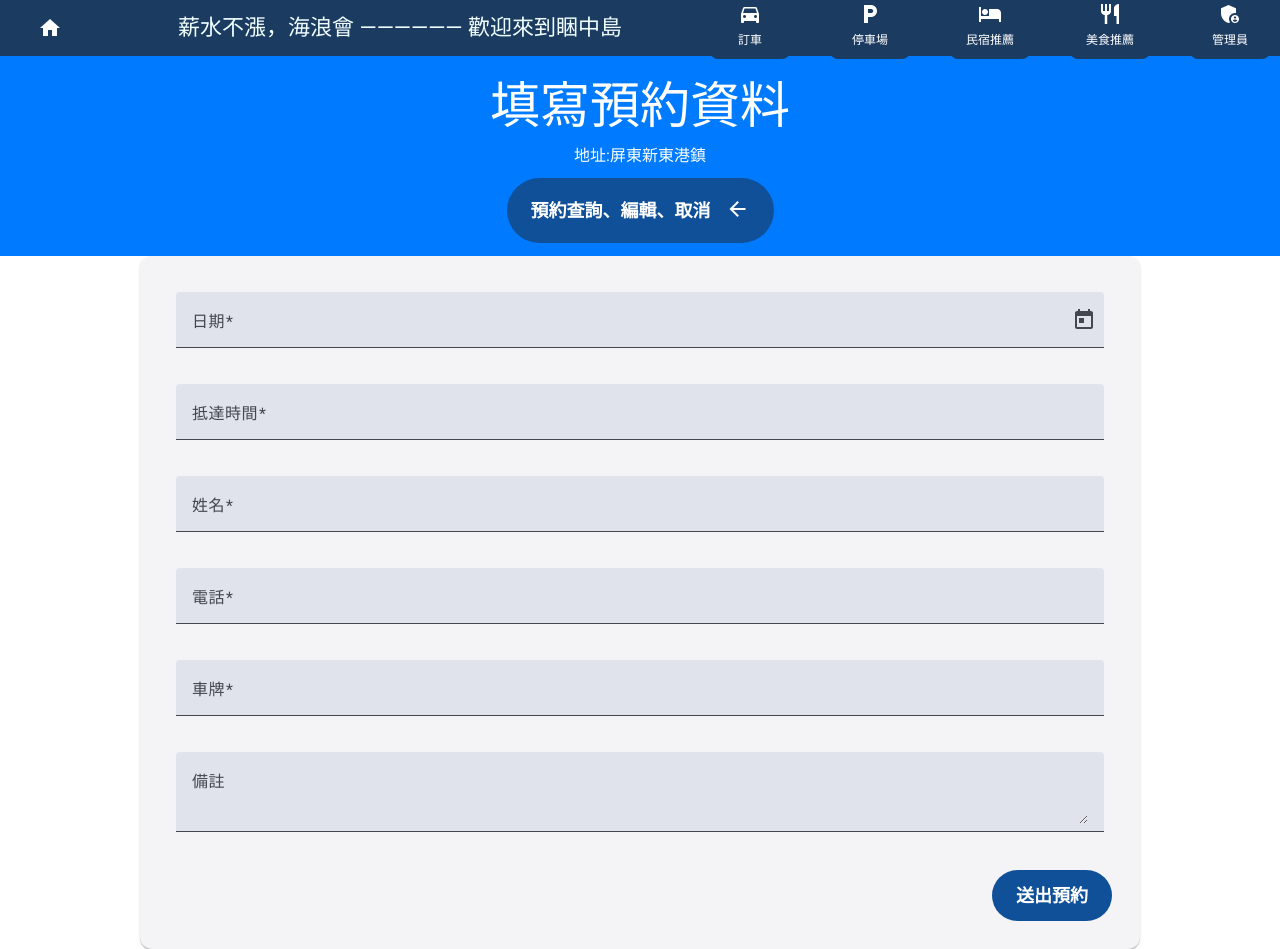
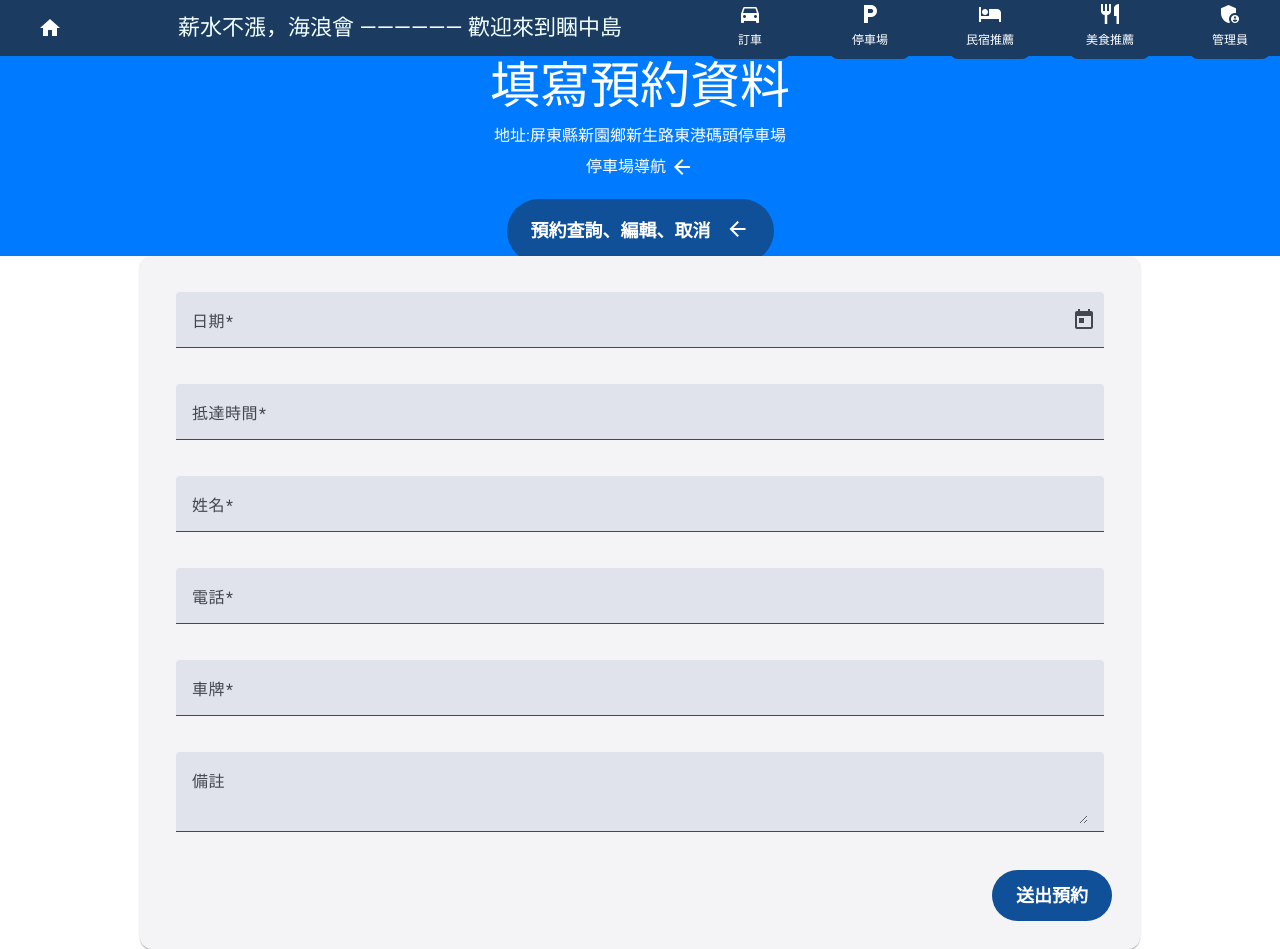
Before and after one commit to Chang0503/quizFront, an Angular app: page /parking in a window 1280 px wide. Built offline with nearby package versions, Linux system fonts and the light colour scheme.

Commit message:
修改childa一些小問題以及停車場新增連結

```diff
--- a/src/app/parking/parking.component.html
+++ b/src/app/parking/parking.component.html
@@ -1,12 +1,18 @@
 <div class="reservation-header">
   <h2>填寫預約資料</h2>
-  <h4>地址:屏東新東港鎮</h4>
+  <h4>地址:屏東縣新園鄉新生路東港碼頭停車場</h4>
+  <a href="https://maps.app.goo.gl/JQPSh9XN6zKSjwDY6">停車場導航
+    <div class="waving-hand">
+      <mat-icon style="margin-top: 6.5px;">arrow_back</mat-icon>
+    </div>
+  </a>
   <button (click)="find()">
     <span class="text">預約查詢、編輯、取消</span>
     <div class="waving-hand">
       <mat-icon style="margin-top: 6.5px;">arrow_back</mat-icon>
     </div>
   </button>
+
 </div>
 
 <mat-card class="reservation-form">
--- a/src/app/parking/parking.component.scss
+++ b/src/app/parking/parking.component.scss
@@ -17,7 +17,7 @@ mat-card {
 .reservation-header {
   background-color: #007bff; /* Blue color */
   color: white;
-  padding: 20px;
+  padding: 30px;
   display: flex;
   flex-direction: column;
   justify-content: center; /* 水平居中 */
--- a/src/app/path-1/child-a/child-a-1/child-a-1.component.html
+++ b/src/app/path-1/child-a/child-a-1/child-a-1.component.html
@@ -20,7 +20,7 @@
         <label>E-mail: {{ userdata.email }}</label>
       </div>
       <div class="input-item">
-      <label>人數: {{ userdata.number }}</label>
+        <label>年齡: {{ userdata.number }}</label>
       </div>
     </div>
     <div class="choose">
@@ -37,8 +37,10 @@
         {{ BooleanData.chooseName }}
         }
         }
-            }</div>
-        }</div>
+        }
+      </div>
+      }
+    </div>
 
     <div class="button">
       <button (click)="back()">返回</button>
--- a/src/app/path-1/child-a/child-a.component.html
+++ b/src/app/path-1/child-a/child-a.component.html
@@ -31,7 +31,7 @@
 
       <div class="input-item">
         <label for="number">年齡:</label>
-        <input type="number" id="number" [(ngModel)]="number" placeholder="例: 18">
+        <input type="number" id="number" [(ngModel)]="age" placeholder="例: 18">
       </div>
     </div>
   </div>
--- a/src/app/path-1/child-a/child-a.component.ts
+++ b/src/app/path-1/child-a/child-a.component.ts
@@ -26,7 +26,7 @@ export class ChildAComponent implements OnInit {
   name: string = '';
   phone: string = '';
   email: string = '';
-  number: string = '';
+  age: number = 16;
 
   constructor(
     private route: ActivatedRoute,
@@ -50,7 +50,7 @@ export class ChildAComponent implements OnInit {
       this.name = savedData.name || '';
       this.phone = savedData.phone || '';
       this.email = savedData.email || '';
-      this.number = savedData.number || '';
+      this.age = savedData.number || '';
       this.array1 = savedData.array1 || [];
     }
   }
@@ -109,7 +109,7 @@ export class ChildAComponent implements OnInit {
           this.name = savedData.name || '';
           this.phone = savedData.phone || '';
           this.email = savedData.email || '';
-          this.number = savedData.number || '';
+          this.age = savedData.number || '';
         }
 
         // 指派到畫面要顯示的 array1
@@ -125,8 +125,19 @@ export class ChildAComponent implements OnInit {
 
 
   Preview(): void {
-    if (!this.name || !this.phone || !this.number) {
+    if (!this.name || !this.phone || !this.age) {
       alert('姓名,電話未填或人數未填');
+      return;
+    }
+    // ✅ 電話格式驗證 (台灣手機格式 09xxxxxxxx)
+    const phoneRegex = /^09\d{8}$/;
+    if (!phoneRegex.test(this.phone)) {
+      alert('電話號碼格式錯誤，請輸入正確的 09 開頭手機號碼');
+      return;
+    }
+
+    if (this.age < 16 || this.age > 70) {
+      alert('未滿16歲和高於70歲不能訂車');
       return;
     }
 
@@ -143,7 +154,7 @@ export class ChildAComponent implements OnInit {
       name: this.name,
       phone: this.phone,
       email: this.email,
-      number: this.number,
+      number: this.age,
       title: this.title,
       startDate: this.startDate,
       endDate: this.endDate,
--- a/src/app/write-path/write-path.component.html
+++ b/src/app/write-path/write-path.component.html
@@ -29,6 +29,7 @@
         <ul>
             @for (ans of feedback.answerVoList; track ans.quesId) {
             <li>
+                <strong>題目：</strong> {{ ans.question }}
                 <strong>答案：</strong> {{ ans.answerList ? ans.answerList.join(', ') : '' }}
             </li>
             }
--- a/src/app/write-path/write-path.component.ts
+++ b/src/app/write-path/write-path.component.ts
@@ -32,8 +32,11 @@ export class WritePathComponent implements OnInit {
   }
 
   loadFeedback(): void {
+
     this.apiService.getFeedbackByQuizId(this.quizId).subscribe({
+
       next: (res) => {
+        console.log('API 回傳資料:', res); // 👈 看看 answerVoList 裡的題目欄位叫什麼
         this.title = res.title;
         this.direction = res.direction;
         this.feedbackVoList = res.feedbackVoList;
@@ -59,4 +62,5 @@ export class WritePathComponent implements OnInit {
   back(): void {
     this.router.navigate(['/childb']);
   }
+
 }
```
Lines whose indentation alone changed are shown as unchanged.
